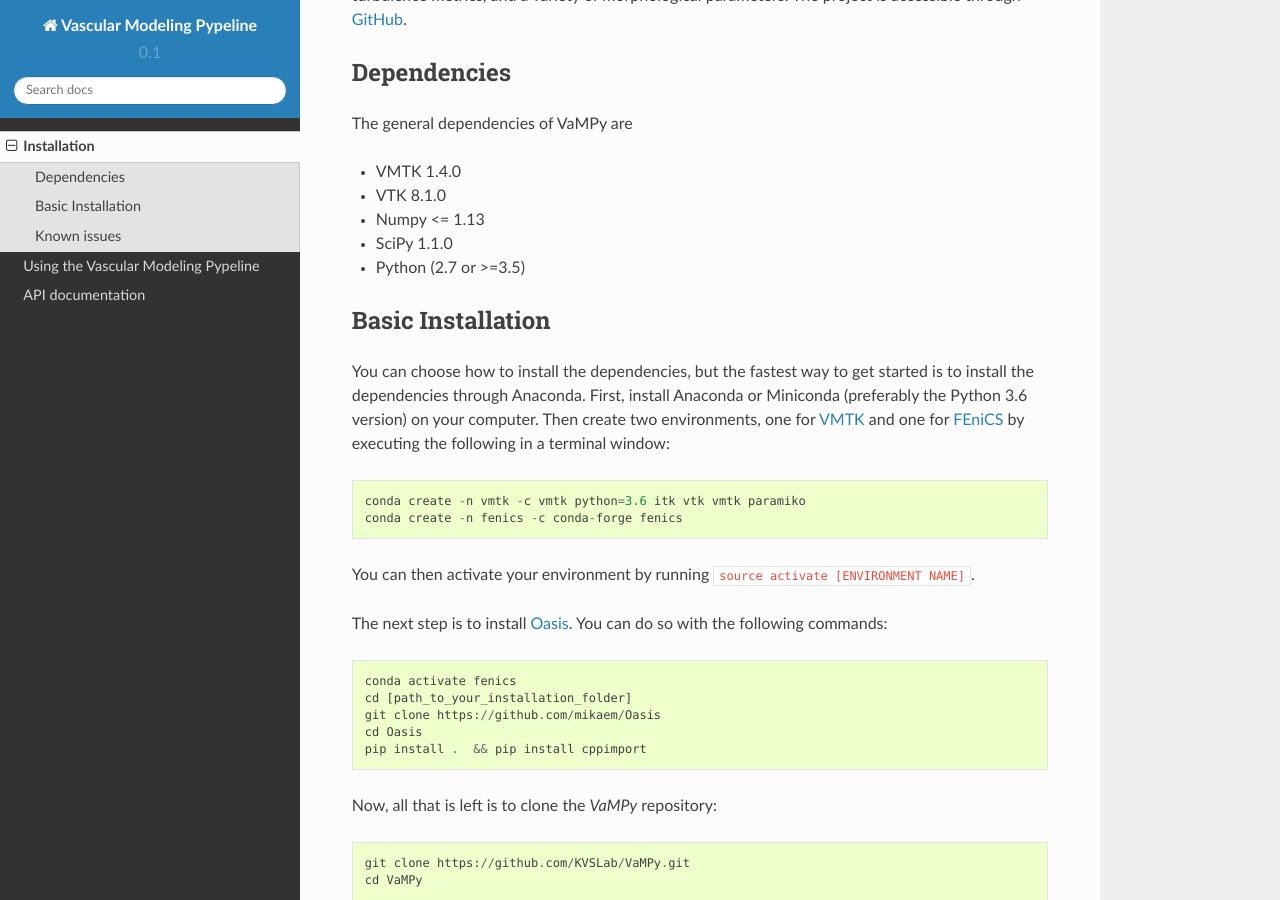
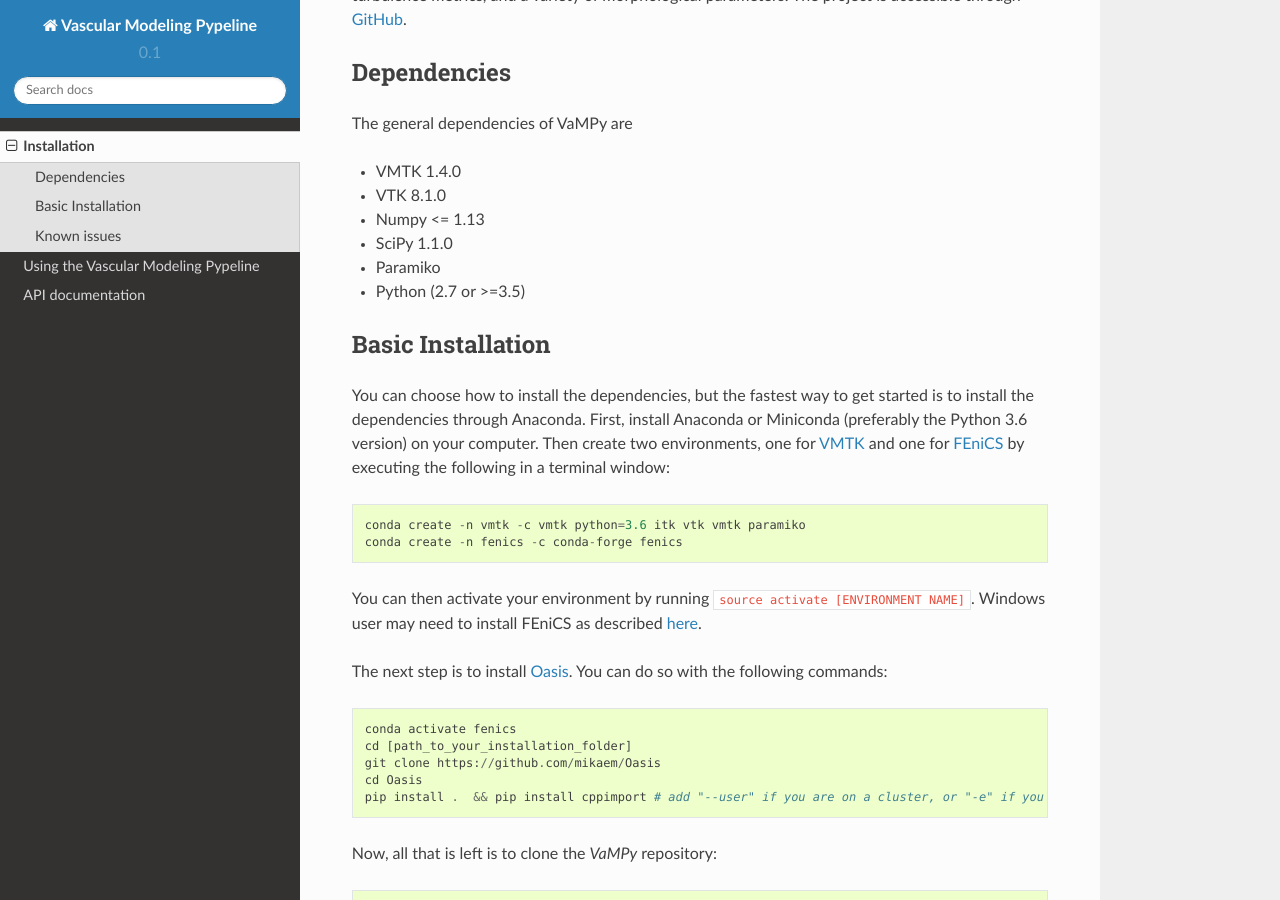
Before and after one commit to KVSlab/VaMPy, a Sphinx documentation site: the page built from docs/source/installation.rst, in a window 1280 px wide and 900 px high, scrolled down 224 px. Built offline with Sphinx 7.4.7 and the Read the Docs theme 2.0.0, drawn with Linux system fonts in a browser that asks for light colours.

Commit message:
Update installation

```diff
--- a/docs/source/installation.rst
+++ b/docs/source/installation.rst
@@ -15,8 +15,8 @@
 * VTK 8.1.0
 * Numpy <= 1.13
 * SciPy 1.1.0
+* Paramiko
 * Python (2.7 or >=3.5)
-
 
 Basic Installation
 ==================
@@ -28,6 +28,7 @@
     conda create -n fenics -c conda-forge fenics
 
 You can then activate your environment by running ``source activate [ENVIRONMENT NAME]``.
+Windows user may need to install FEniCS as described `here <https://fenicsproject.org/download/>`_.
 
 The next step is to install `Oasis <https://github.com/mikaem/Oasis>`_.
 You can do so with the following commands::
@@ -36,7 +37,7 @@
     cd [path_to_your_installation_folder]
     git clone https://github.com/mikaem/Oasis
     cd Oasis
-    pip install .  && pip install cppimport
+    pip install .  && pip install cppimport # add "--user" if you are on a cluster, or "-e" if you are changing the Oasis source code
 
 Now, all that is left is to clone the `VaMPy` repository::
 
```
Also changed, not shown: README.md (+2 -2 lines).
